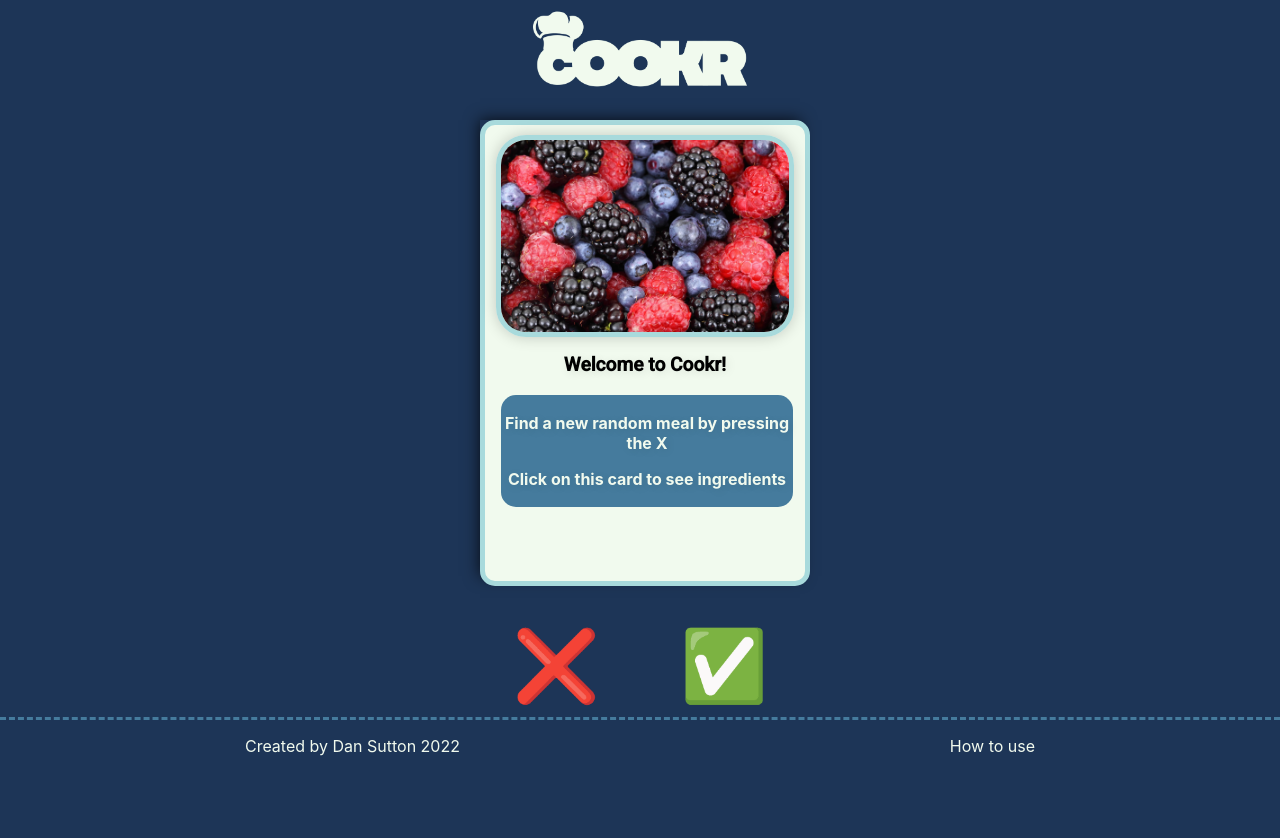
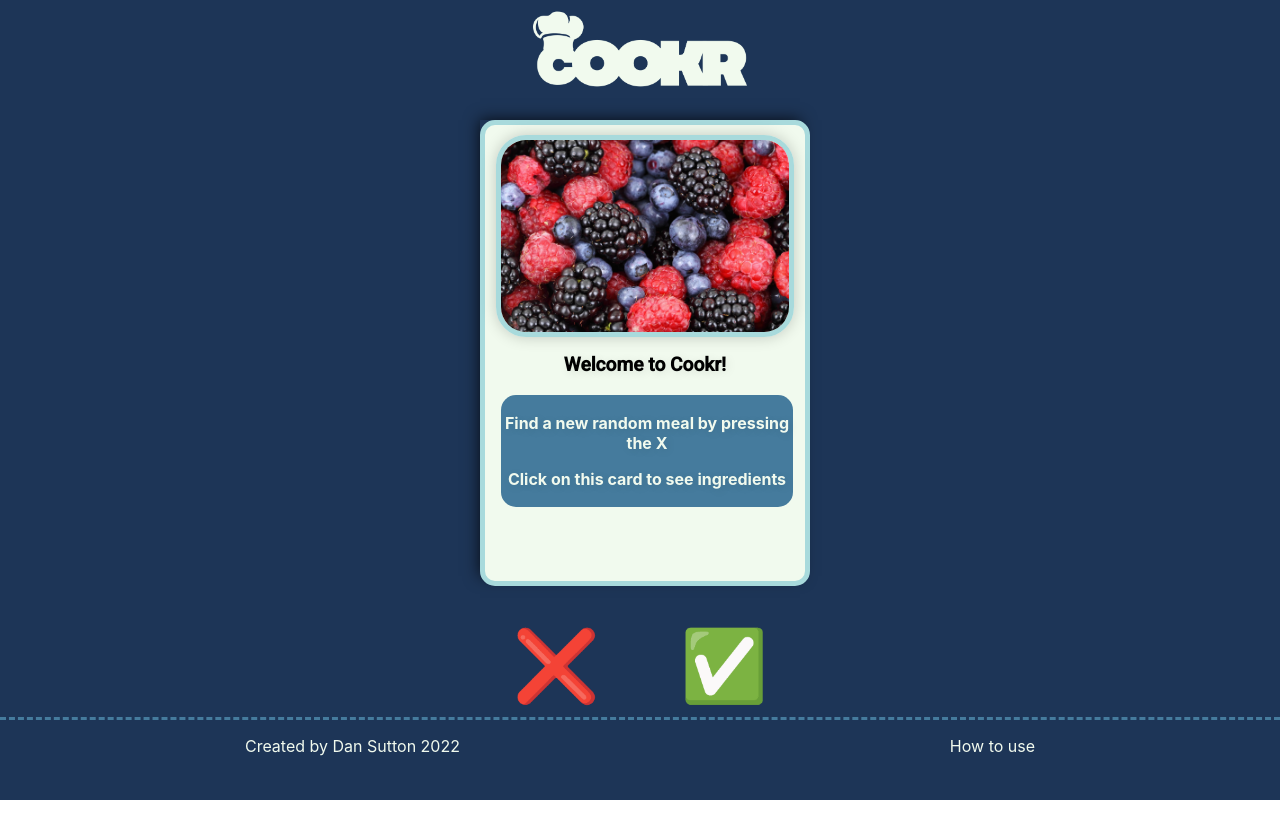
Before and after one commit to Dan-Sutton/cookr, a React (Create React App) app: page / in a window 1280 px wide. Shown: the top 838 px of the page. After the commit the page ends 800 px from the top, so only its background shows below. Built offline with nearby package versions, Linux system fonts and the light colour scheme.

Commit message:
fixed padding

```diff
--- a/src/App.css
+++ b/src/App.css
@@ -8,6 +8,7 @@
 
 .App {
   text-align: center;
+  height: 100vh;
 }
 
 .App-logo {
@@ -23,13 +24,12 @@
 
 .App-header {
   background-color: var(--background);
-  height: 90vh;
   display: flex;
+  height: 100%;
   flex-direction: column;
   align-items: center;
   justify-content: flex-start;
   margin: none;
-  padding-bottom: 1000px;
 }
 
 .app-footer {
```
